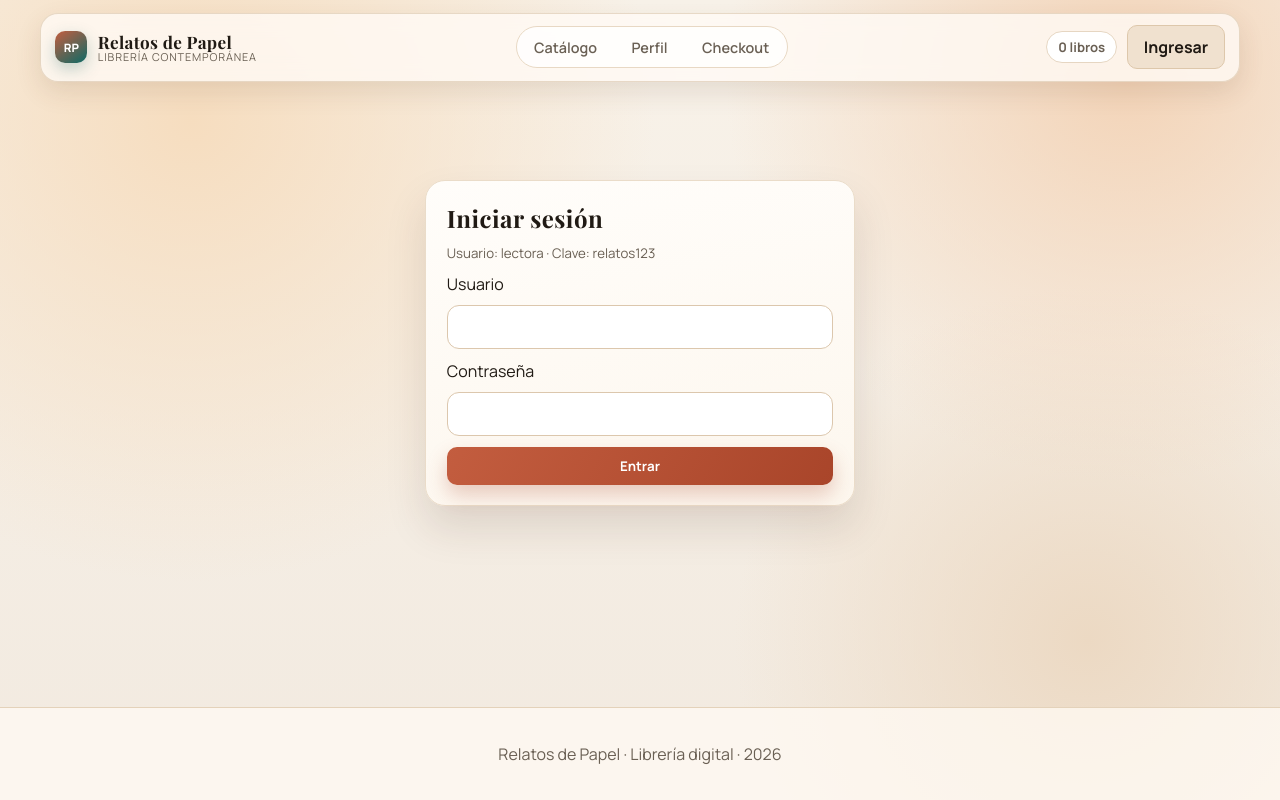
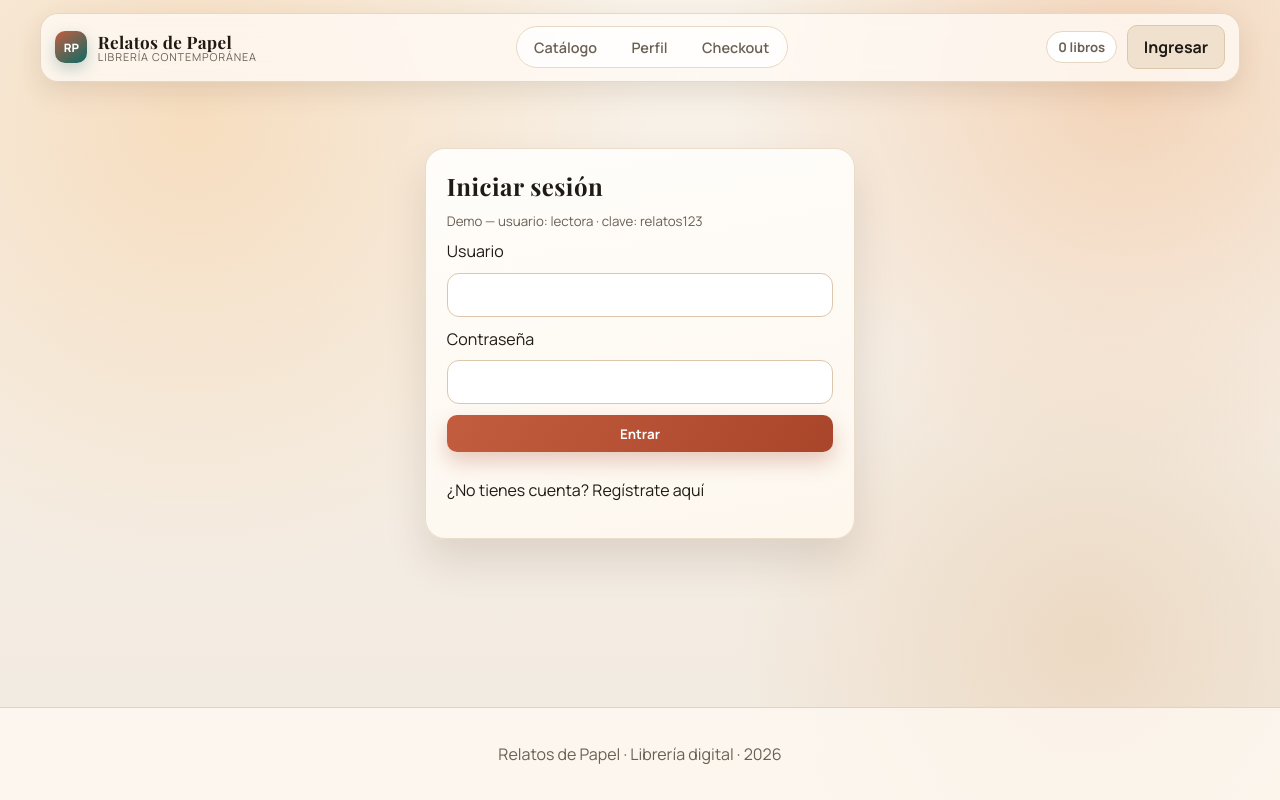
Before and after one commit to IngDavidTM/relatos-de-papel, a React (Vite) app: page /login in a window 1280 px wide. Built offline with nearby package versions, Linux system fonts and the light colour scheme.

Commit message:
feat(router): registra ruta /register y enlaza formularios de auth
- Nueva ruta /register apunta a RegisterPage
- LoginForm importa Link y añade enlace a /register
- RegisterForm ya incluye enlace de vuelta a /login

```diff
--- a/src/App.jsx
+++ b/src/App.jsx
@@ -3,6 +3,7 @@ import Layout from './components/Layout';
 import ProtectedRoute from './components/ProtectedRoute';
 import LandingPage from './pages/LandingPage';
 import LoginPage from './pages/LoginPage';
+import RegisterPage from './pages/RegisterPage';
 import HomePage from './pages/HomePage';
 import BookDetailPage from './pages/BookDetailPage';
 import CheckoutPage from './pages/CheckoutPage';
@@ -14,6 +15,7 @@ function App() {
       <Route path="/" element={<Layout />}>
         <Route index element={<LandingPage />} />
         <Route path="login" element={<LoginPage />} />
+        <Route path="register" element={<RegisterPage />} />
         <Route path="home" element={<HomePage />} />
         <Route path="book/:id" element={<BookDetailPage />} />
         <Route
--- a/src/components/LoginForm.jsx
+++ b/src/components/LoginForm.jsx
@@ -1,5 +1,5 @@
 import { useState } from 'react';
-import { useNavigate } from 'react-router-dom';
+import { Link, useNavigate } from 'react-router-dom';
 import { useAuth } from '../context/AuthContext';
 
 function LoginForm() {
@@ -29,7 +29,7 @@ function LoginForm() {
   return (
     <form className="login-form" onSubmit={handleSubmit}>
       <h2>Iniciar sesión</h2>
-      <p className="login-hint">Usuario: lectora · Clave: relatos123</p>
+      <p className="login-hint">Demo — usuario: lectora · clave: relatos123</p>
 
       <label htmlFor="username">Usuario</label>
       <input
@@ -56,6 +56,11 @@ function LoginForm() {
       <button className="btn btn-primary" type="submit">
         Entrar
       </button>
+
+      <p className="auth-switch">
+        ¿No tienes cuenta?{' '}
+        <Link to="/register">Regístrate aquí</Link>
+      </p>
     </form>
   );
 }
```
